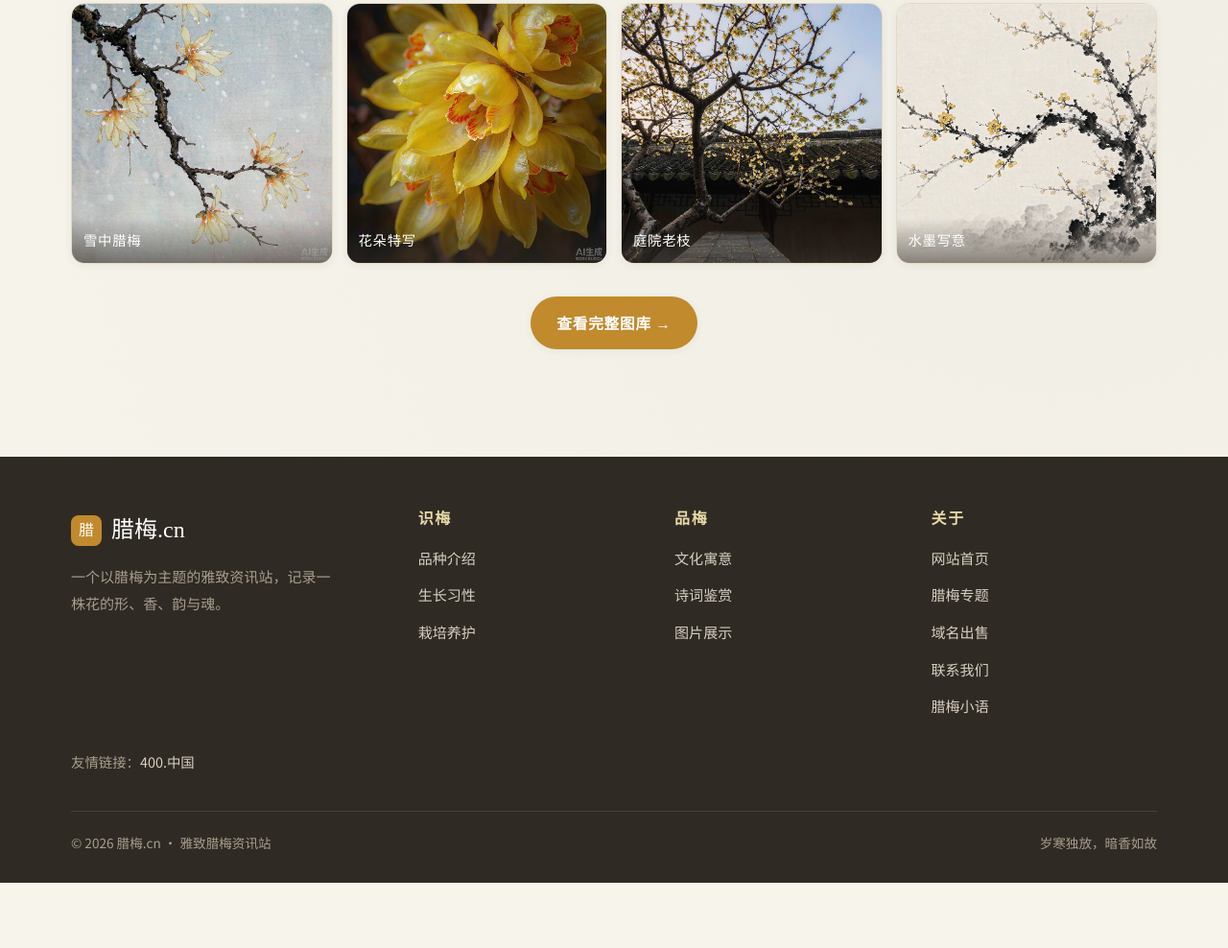
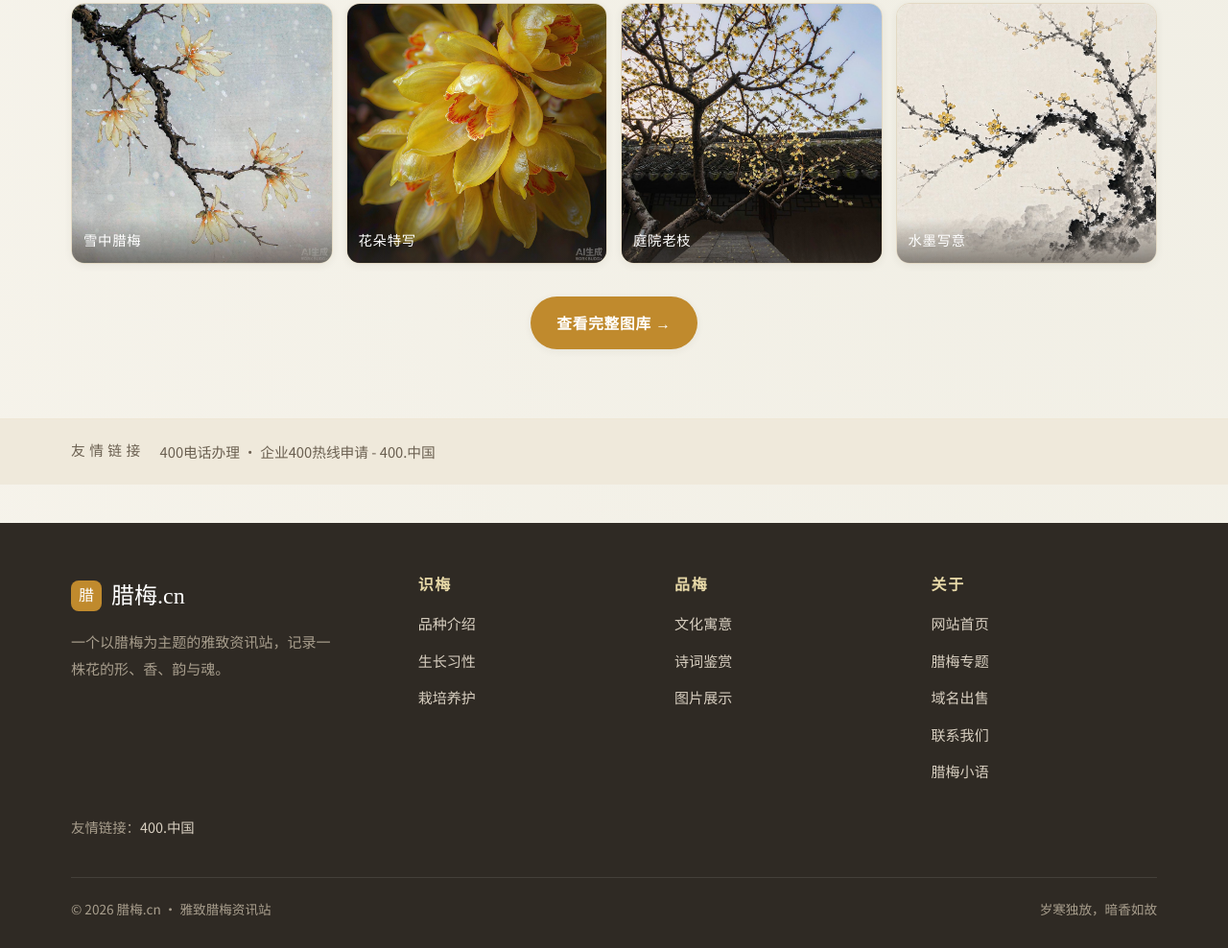
Before and after one commit to mfujun2025/lamei, a plain HTML site: page index.html in a window 1280 px wide. Shown: the part 3162-4150 px from the top of the page at 96% size. Before the commit the page ends 4082 px from the top, so only its background shows below. Drawn offline with Linux system fonts and the light colour scheme.

Commit message:
首页新增友情链接横带：400.中国 描述性锚文本外链

```diff
--- a/css/style.css
+++ b/css/style.css
@@ -361,6 +361,13 @@ a:focus-visible, button:focus-visible, input:focus-visible, textarea:focus-visib
 .footer-friends { margin-top: 30px; font-size: 0.9rem; color: #a89e8d; }
 .footer-friends a { color: #d8cfc0; }
 .footer-friends a:hover { color: var(--gold-soft); }
+
+/* 友情链接横带（首页） */
+.friends-band { padding: 20px 0; background: var(--paper-deep); border-top: 1px solid var(--line-soft); }
+.friends-band .container { display: flex; align-items: center; gap: 16px; flex-wrap: wrap; font-size: 0.92rem; color: var(--ink-faint); }
+.friends-band .friends-label { font-family: var(--serif); letter-spacing: 0.3em; color: var(--ink-soft); }
+.friends-band a { color: var(--ink-soft); }
+.friends-band a:hover { color: var(--gold); }
 .footer-bottom {
   margin-top: 38px; padding-top: 20px; border-top: 1px solid rgba(255,255,255,0.10);
   display: flex; justify-content: space-between; flex-wrap: wrap; gap: 10px;
--- a/index.html
+++ b/index.html
@@ -180,6 +180,14 @@
     </section>
   </main>
 
+  <!-- ============ 友情链接横带 ============ -->
+  <section class="friends-band" aria-label="友情链接">
+    <div class="container">
+      <span class="friends-label">友情链接</span>
+      <a href="https://400.中国/" target="_blank" rel="noopener" title="400电话官方办理申请中心">400电话办理 · 企业400热线申请 - 400.中国</a>
+    </div>
+  </section>
+
   <!-- ============ 页脚 ============ -->
   <footer class="site-footer">
     <div class="container">
```
